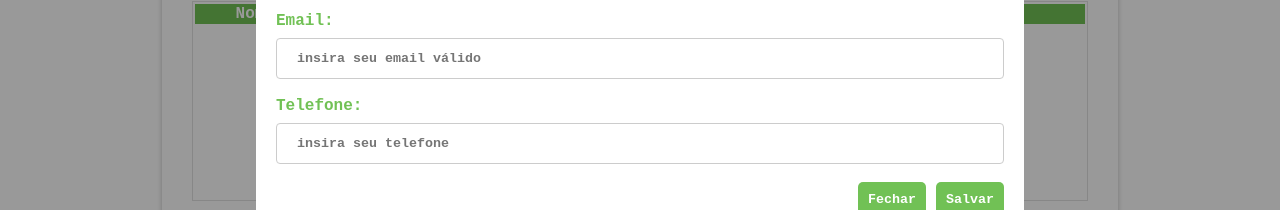
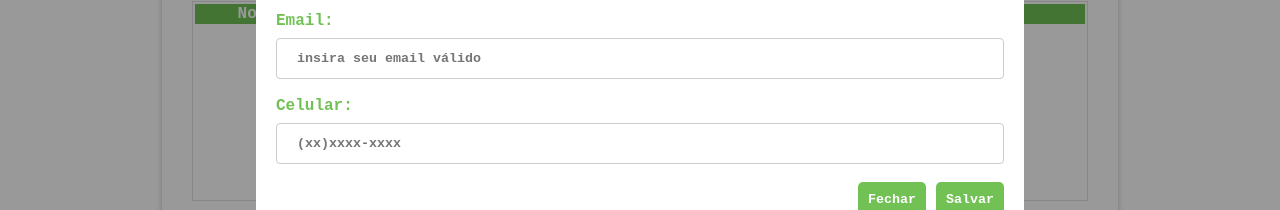
Before and after one commit to iThiagoLessa/torneio-zbra, a React (Create React App) app: page / in a window 1280 px wide. Both pictures are taken after a click on the button "Adicionar participantes". Shown: the part 358-568 px from the top of the page. Built offline with nearby package versions, Linux system fonts and the light colour scheme.

Commit message:
mascara de celular

```diff
--- a/src/components/AdicionarParticipantes.jsx
+++ b/src/components/AdicionarParticipantes.jsx
@@ -1,4 +1,4 @@
-import React from "react";
+import React, { useState } from "react";
 import "../assets/css/adicionarParticipantes.css";
 
 const AdicionarParticipantes = (props) => {
@@ -56,12 +56,12 @@ const AdicionarParticipantes = (props) => {
               />
             </div>
             <div>
-              <label>Telefone:</label>
+              <label>Celular:</label>
               <input
                 type="number"
                 required
                 name="telefone"
-                placeholder="insira seu telefone"
+                placeholder="(xx)xxxx-xxxx"
               />
             </div>
             <footer>
--- a/src/components/Tabela.jsx
+++ b/src/components/Tabela.jsx
@@ -16,13 +16,18 @@ const Tabela = (props) => {
     props.updateTable(obj)
     //console.log(obj);
   }
+  const mask = (value, pattern) => {
+    let i = 0;
+    const v = value.toString();
+    return pattern.replace(/#/g, () => v[i++] || '');
+  }
   return (
     <table className="tabela">
       <thead>
         <tr>
           <th>Nome</th>
           <th>Email</th>
-          <th>Telefone</th>
+          <th>Celular</th>
           <th>Editar</th>
           <th>Excluir</th>
         </tr>
@@ -34,7 +39,7 @@ const Tabela = (props) => {
               <tr key={index}>
                 <td>{participante.nome}</td>
                 <td>{participante.email}</td>
-                <td>{participante.telefone}</td>
+                <td>{mask(participante.telefone, '(##)#####-####')}</td>
                 <td><button><Link to={getPath(participante.id)} >Editar</Link></button></td>
                 <td><button onClick={e => excluirItem(participante.id)}>Excluir</button></td>
               </tr>
```
